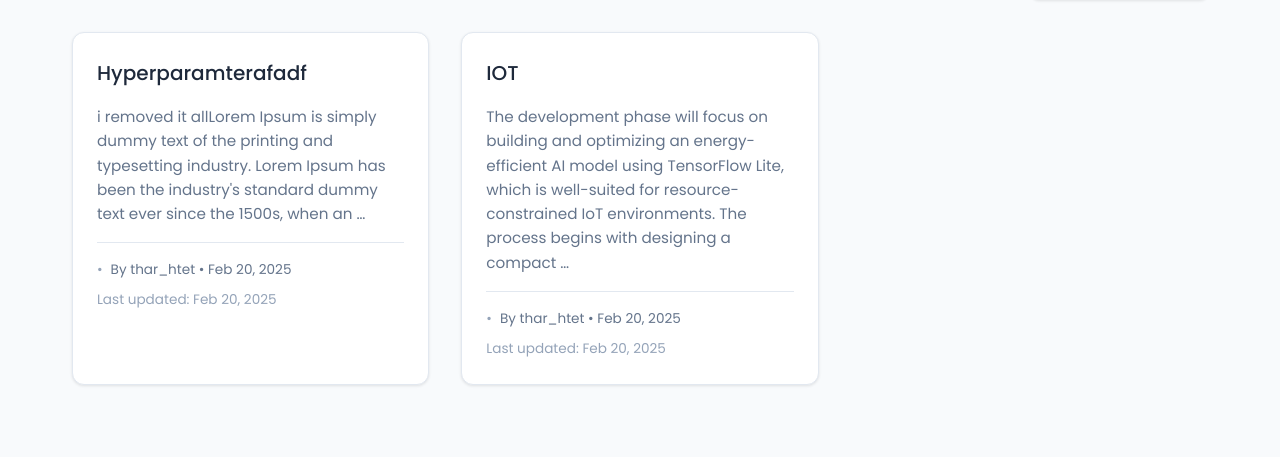
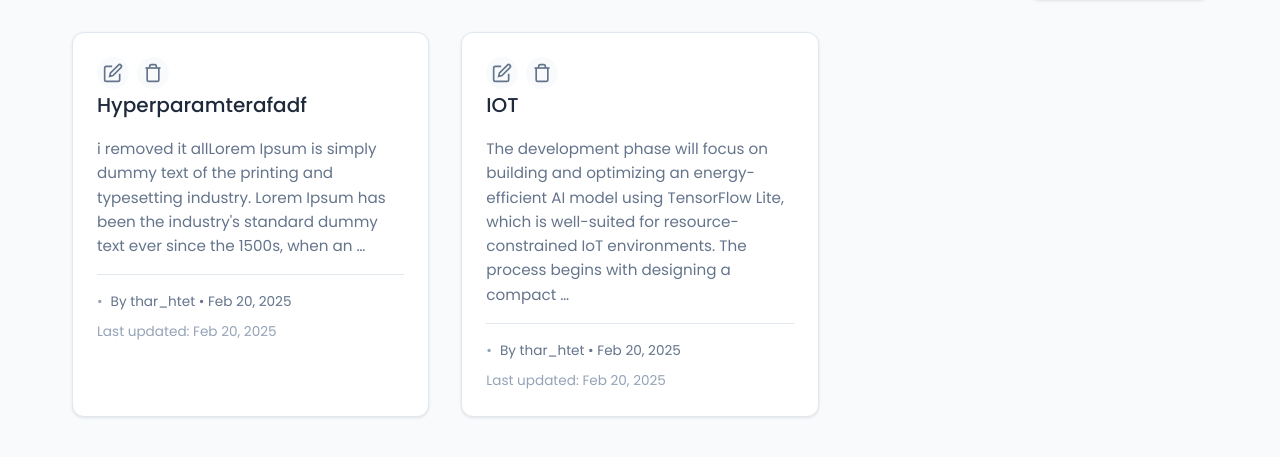
Before and after one commit to TharHtet236401/Note-Application, a Django app: page / in a window 1280 px wide. Shown: the part 147-604 px from the top of the page. Run offline with Django 5.2, Linux system fonts and the light colour scheme; data comes from the database, SQL or seed files in the repository; both versions use the stored data as it was after the commit.

Commit message:
Add delete note functionality with UI and URL routing

```diff
--- a/base/static/base/css/components.css
+++ b/base/static/base/css/components.css
@@ -59,11 +59,8 @@
 }
 
 .note-actions {
-    position: absolute;
-    top: 1rem;
-    right: 1rem;
-    opacity: 0;
-    transition: opacity 0.2s ease;
+    display: flex;
+    gap: 0.5rem;
 }
 
 .note-card:hover .note-actions {
@@ -85,6 +82,25 @@
 .edit-btn:hover {
     background-color: var(--primary-color);
     color: white;
+    transform: translateY(-2px);
+    box-shadow: var(--shadow-sm);
+}
+
+.delete-btn {
+    display: flex;
+    align-items: center;
+    justify-content: center;
+    width: 32px;
+    height: 32px;
+    border-radius: 50%;
+    background-color: var(--bg-color);
+    color: var(--text-secondary);
+    transition: all 0.2s ease;
+}
+
+.delete-btn:hover {
+    background-color: #fee2e2;
+    color: #ef4444;
     transform: translateY(-2px);
     box-shadow: var(--shadow-sm);
 }
@@ -300,6 +316,27 @@
     border-top: 1px solid var(--border-color);
 }
 
+.modal-delete-btn {
+    display: flex;
+    align-items: center;
+    gap: 0.5rem;
+    padding: 0.5rem 1rem;
+    font-size: 0.9rem;
+    background-color: #ef4444;
+}
+
+.modal-delete-btn:hover {
+    background-color: #dc2626;
+}
+
+.modal-delete-btn svg {
+    transition: transform 0.2s ease;
+}
+
+.modal-delete-btn:hover svg {
+    transform: translateY(-1px);
+}
+
 /* Make note cards clickable */
 .note-card {
     cursor: pointer;
--- a/base/templates/base/home.html
+++ b/base/templates/base/home.html
@@ -14,6 +14,12 @@
                 <svg width="20" height="20" viewBox="0 0 24 24" fill="none" stroke="currentColor" stroke-width="2">
                     <path d="M11 4H4a2 2 0 0 0-2 2v14a2 2 0 0 0 2 2h14a2 2 0 0 0 2-2v-7"></path>
                     <path d="M18.5 2.5a2.121 2.121 0 0 1 3 3L12 15l-4 1 1-4 9.5-9.5z"></path>
+                </svg>
+            </a>
+            <a href="#" onclick="deleteNote('{{ note.id }}')" class="delete-btn">
+                <svg width="20" height="20" viewBox="0 0 24 24" fill="none" stroke="currentColor" stroke-width="2">
+                    <path d="M3 6h18"></path>
+                    <path d="M19 6v14a2 2 0 01-2 2H7a2 2 0 01-2-2V6m3 0V4a2 2 0 012-2h4a2 2 0 012 2v2"></path>
                 </svg>
             </a>
         </div>
@@ -50,6 +56,13 @@
                     </svg>
                     Edit
                 </a>
+                <a id="modalDeleteBtn" href="#" class="btn btn-danger modal-delete-btn">
+                    <svg width="16" height="16" viewBox="0 0 24 24" fill="none" stroke="currentColor" stroke-width="2">
+                        <path d="M3 6h18"></path>
+                        <path d="M19 6v14a2 2 0 01-2 2H7a2 2 0 01-2-2V6m3 0V4a2 2 0 012-2h4a2 2 0 012 2v2"></path>
+                    </svg>
+                    Delete
+                </a>
                 <span class="close-modal">
                     <svg width="18" height="18" viewBox="0 0 24 24" fill="none" stroke="currentColor" stroke-width="2">
                         <path d="M18 6L6 18"></path>
@@ -82,8 +95,15 @@
                 document.getElementById('modalAuthor').textContent = `By ${data.author}`;
                 document.getElementById('modalDate').textContent = `Last updated: ${data.updated_at}`;
                 editBtn.href = `/edit-note/${noteId}/`;
+                document.getElementById('modalDeleteBtn').onclick = () => deleteNote(noteId);
                 modal.style.display = 'flex';
             });
+    }
+
+    function deleteNote(noteId) {
+        if (confirm('Are you sure you want to delete this note?')) {
+            window.location.href = `/delete-note/${noteId}/`;
+        }
     }
 
     closeBtn.onclick = function() {
--- a/base/urls.py
+++ b/base/urls.py
@@ -6,6 +6,7 @@ urlpatterns = [
     path('edit-note/<str:pk>/', views.edit_note, name='edit-note'),
     path('note/<str:pk>/', views.get_note_detail, name='note-detail'),
     path('create-note/', views.create_note, name='create-note'),
+    path('delete-note/<str:pk>/', views.delete_note, name='delete-note'),
 ]
 
 if __name__ == '__main__':
--- a/base/views.py
+++ b/base/views.py
@@ -59,3 +59,12 @@ def create_note(request):
         return render(request, 'base/create-form.html', context)
     except Exception as e:
         return JsonResponse({'error': str(e)}, status=400)
+
+
+def delete_note(request, pk):
+    try:
+        note = Note.objects.get(id=pk)
+        note.delete()
+        return redirect('home')
+    except Exception as e:
+        return JsonResponse({'error': str(e)}, status=400)
```
Also changed, not shown: db.sqlite3.
